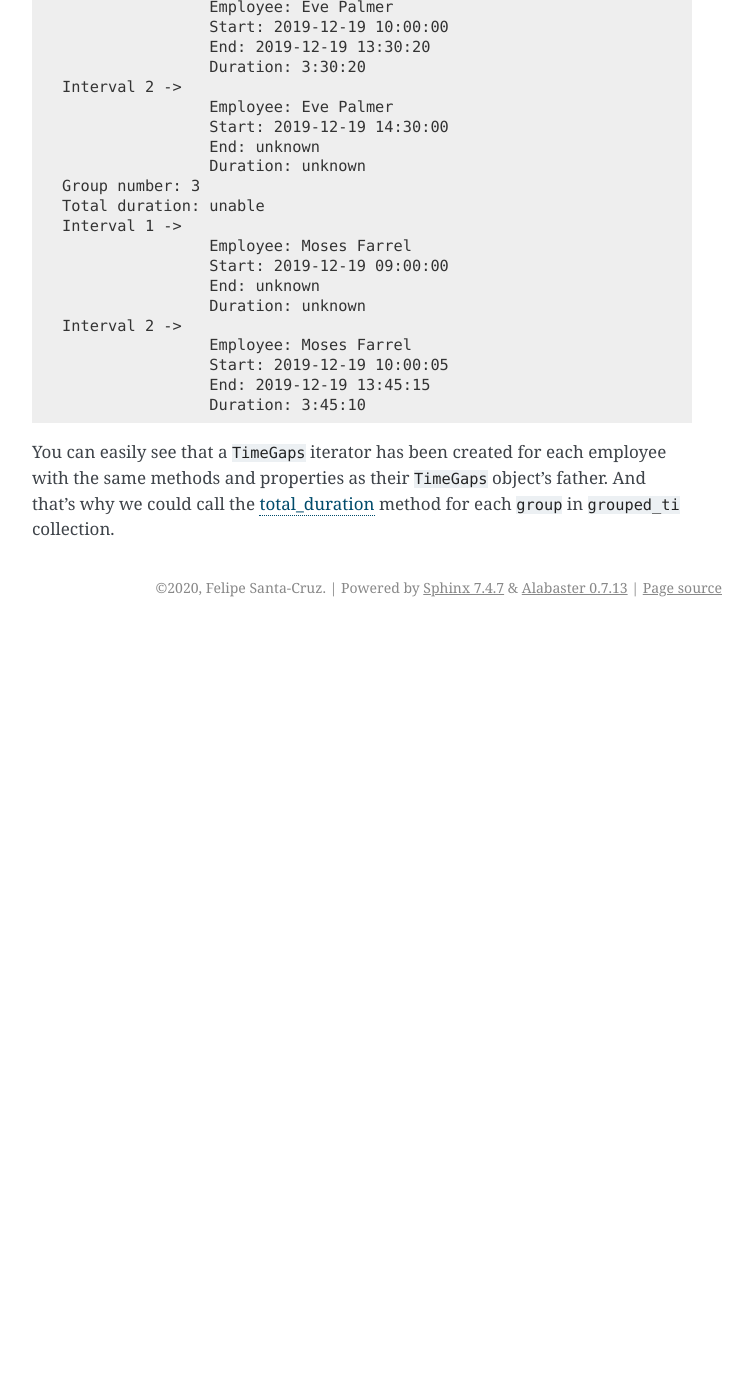
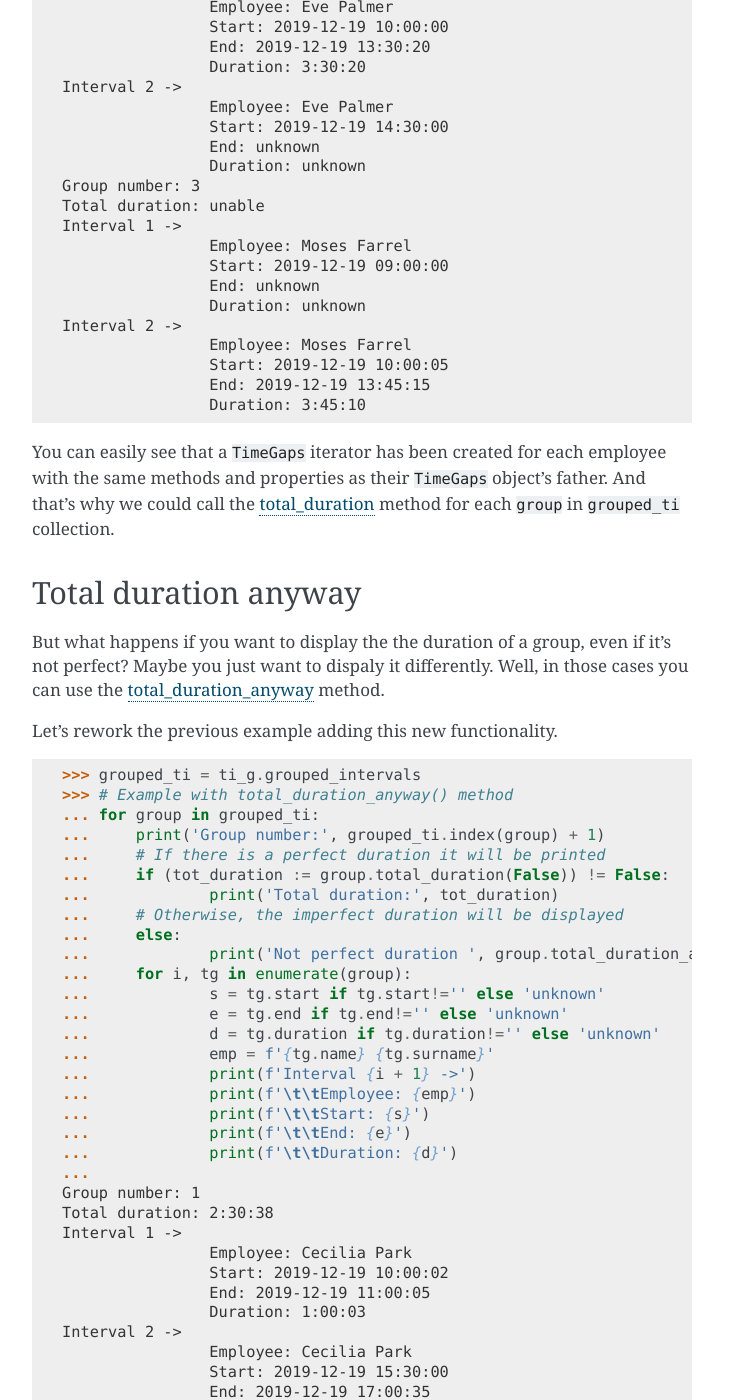
Before and after one commit to fesanmar/Stilpy, a Sphinx documentation site: the page built from docs/usage.rst, in a window 1280 px wide and 1400 px high, scrolled down 6380 px. Shown: the whole window, without its empty margins (388-1141 px from the left). Built offline with Sphinx 7.4.7, drawn with Linux system fonts in a browser that asks for light colours; before the commit the page ends 7007 px from its top, so only the background shows below that; some of the changed text lies outside the part shown.

Commit message:
Adds total_duration_anyway() to the usage manual

```diff
--- a/docs/usage.rst
+++ b/docs/usage.rst
@@ -345,3 +345,78 @@ employee with the same methods and properties as their ``TimeGaps`` object's
 father. And that's why we could call the
 `total_duration <API.html#stilpy.timegaps.TimeGaps.total_duration>`__ method
 for each ``group`` in ``grouped_ti`` collection.
+
+Total duration anyway
+---------------------
+
+But what happens if you want to display the the duration of a group, even if it's
+not perfect? Maybe you just want to dispaly it differently. Well, in those
+cases you can use the
+`total_duration_anyway <API.html#stilpy.timegaps.TimeGaps.total_duration_anyway>`__
+method.
+
+Let's rework the previous example adding this new functionality.
+
+>>> grouped_ti = ti_g.grouped_intervals
+>>> # Example with total_duration_anyway() method
+... for group in grouped_ti:
+...     print('Group number:', grouped_ti.index(group) + 1)
+...     # If there is a perfect duration it will be printed
+...     if (tot_duration := group.total_duration(False)) != False:
+...             print('Total duration:', tot_duration)
+...     # Otherwise, the imperfect duration will be displayed
+...     else:
+...             print('Not perfect duration ', group.total_duration_anyway())
+...     for i, tg in enumerate(group):
+...             s = tg.start if tg.start!='' else 'unknown'
+...             e = tg.end if tg.end!='' else 'unknown'
+...             d = tg.duration if tg.duration!='' else 'unknown'
+...             emp = f'{tg.name} {tg.surname}'
+...             print(f'Interval {i + 1} ->')
+...             print(f'\t\tEmployee: {emp}')
+...             print(f'\t\tStart: {s}')
+...             print(f'\t\tEnd: {e}')
+...             print(f'\t\tDuration: {d}')
+...
+Group number: 1
+Total duration: 2:30:38
+Interval 1 ->
+                Employee: Cecilia Park
+                Start: 2019-12-19 10:00:02
+                End: 2019-12-19 11:00:05
+                Duration: 1:00:03
+Interval 2 ->
+                Employee: Cecilia Park
+                Start: 2019-12-19 15:30:00
+                End: 2019-12-19 17:00:35
+                Duration: 1:30:35
+Group number: 2
+Not perfect duration  3:30:20
+Interval 1 ->
+                Employee: Eve Palmer
+                Start: 2019-12-19 10:00:00
+                End: 2019-12-19 13:30:20
+                Duration: 3:30:20
+Interval 2 ->
+                Employee: Eve Palmer
+                Start: 2019-12-19 14:30:00
+                End: unknown
+                Duration: unknown
+Group number: 3
+Not perfect duration  3:45:10
+Interval 1 ->
+                Employee: Moses Farrel
+                Start: 2019-12-19 09:00:00
+                End: unknown
+                Duration: unknown
+Interval 2 ->
+                Employee: Moses Farrel
+                Start: 2019-12-19 10:00:05
+                End: 2019-12-19 13:45:15
+                Duration: 3:45:10
+
+As you can see above, groups 1 and 3 have a perfect duration, and this is displayed
+with the label 'Duration:'. On the other hand, group number 2 has an interval
+without a valid duration (``unknown``), so Stilpy takes the remaining valid
+durations, and returns a partial duration, used by our program to display the
+result, labeled as 'Duration not perfect'.
```
